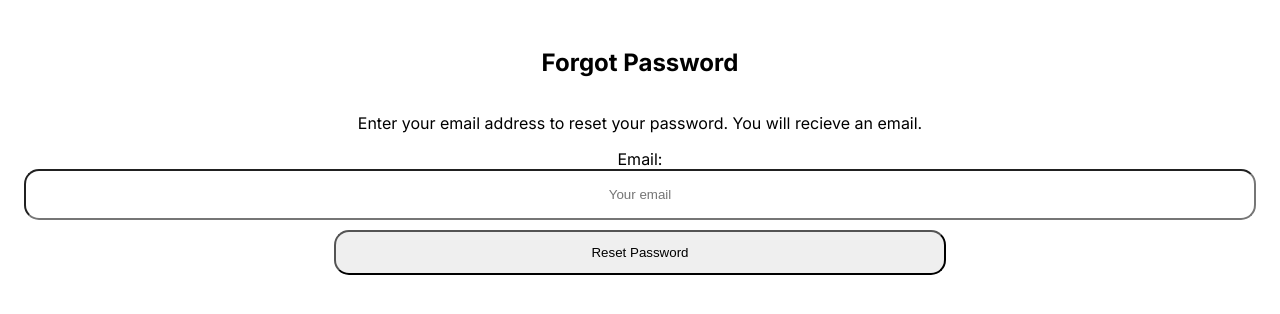
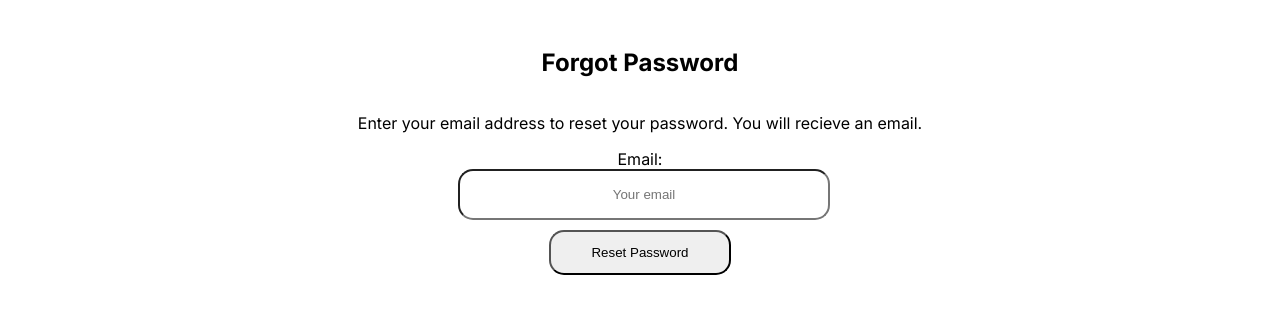
Before and after one commit to nanidam/degree-project-rendezevite, a Next.js app: page /forgot-password in a window 1280 px wide. Shown: the top 314 px of the page. Built offline with nearby package versions, Linux system fonts and the light colour scheme.

Commit message:
added form

```diff
--- a/app/forgot-password/page.tsx
+++ b/app/forgot-password/page.tsx
@@ -1,10 +1,17 @@
+"use client";
 import "./style.scss";
 
 const ForgotPassword = () => {
+  const handleForgotPassword = (e: React.FormEvent<HTMLFormElement>) => {
+    e.preventDefault();
+    console.log("Forgot Password clicked");
+  };
+
   return (
     <section className="forgot-password-container">
       <h1>Forgot Password</h1>
       <p>Enter your email address to reset your password. You will recieve an email.</p>
+      <form className="forgot-password-form" onClick={handleForgotPassword}>
         <label htmlFor="forgot-password">Email:</label>
         <input
           className="forgot-input"
@@ -13,9 +20,8 @@ const ForgotPassword = () => {
           name="forgot-password"
           placeholder="Your email"
         />
-      <button className="reset-password-btn" type="submit">
-        Reset Password
-      </button>
+        <button className="reset-password-btn">Reset Password</button>
+      </form>
     </section>
   );
 };
--- a/app/forgot-password/style.scss
+++ b/app/forgot-password/style.scss
@@ -5,6 +5,7 @@
   text-align: center;
   padding: 20px;
 
+  .forgot-password-form {
     .forgot-input {
       width: 100%;
       height: 45px;
@@ -25,3 +26,4 @@
       }
     }
   }
+}
```
Lines whose indentation alone changed are shown as unchanged.
